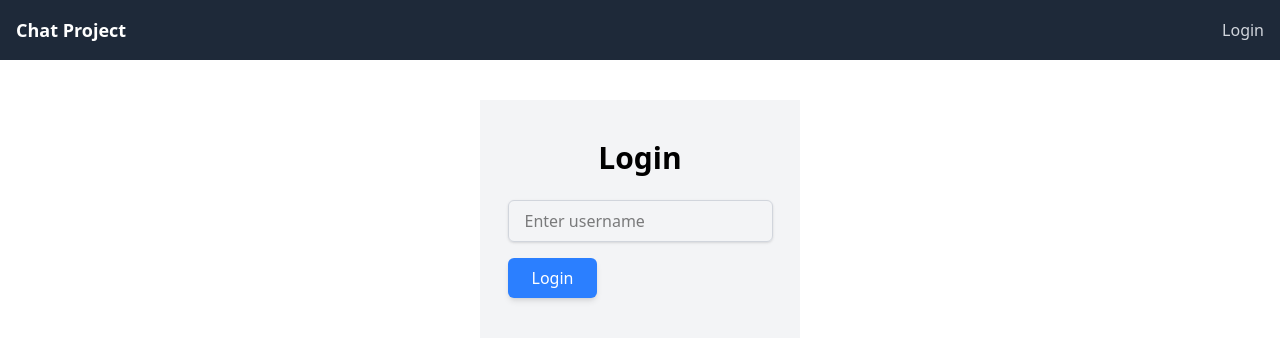
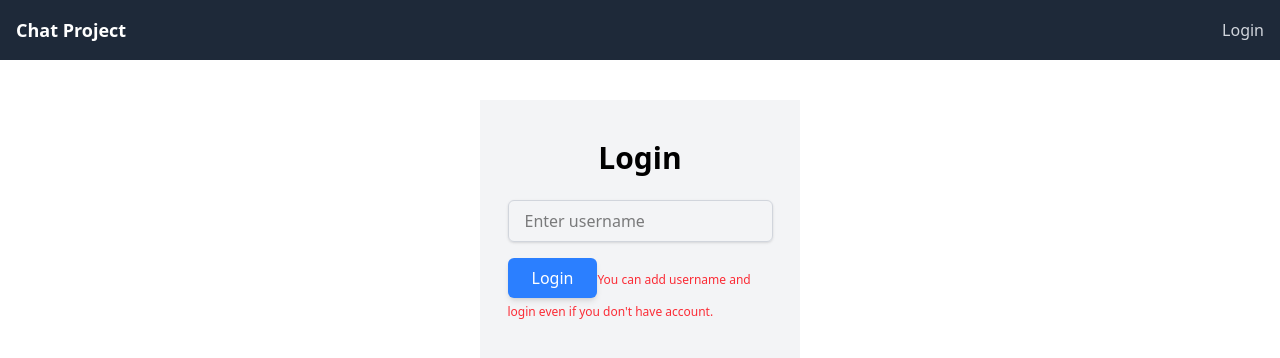
Before and after one commit to Thu-Min/chat_project_fe, a React (Vite) app: page /login in a window 1280 px wide. Shown: the top 358 px of the page. Built offline with nearby package versions, Linux system fonts and the light colour scheme.

Commit message:
fix: add warning messgae in login page

```diff
--- a/src/pages/Login.tsx
+++ b/src/pages/Login.tsx
@@ -41,6 +41,9 @@ const Login = () => {
         >
           Login
         </button>
+        <span className="text-xs text-red-500 text-center">
+          You can add username and login even if you don't have account.
+        </span>
       </form>
     </div>
   );
```
